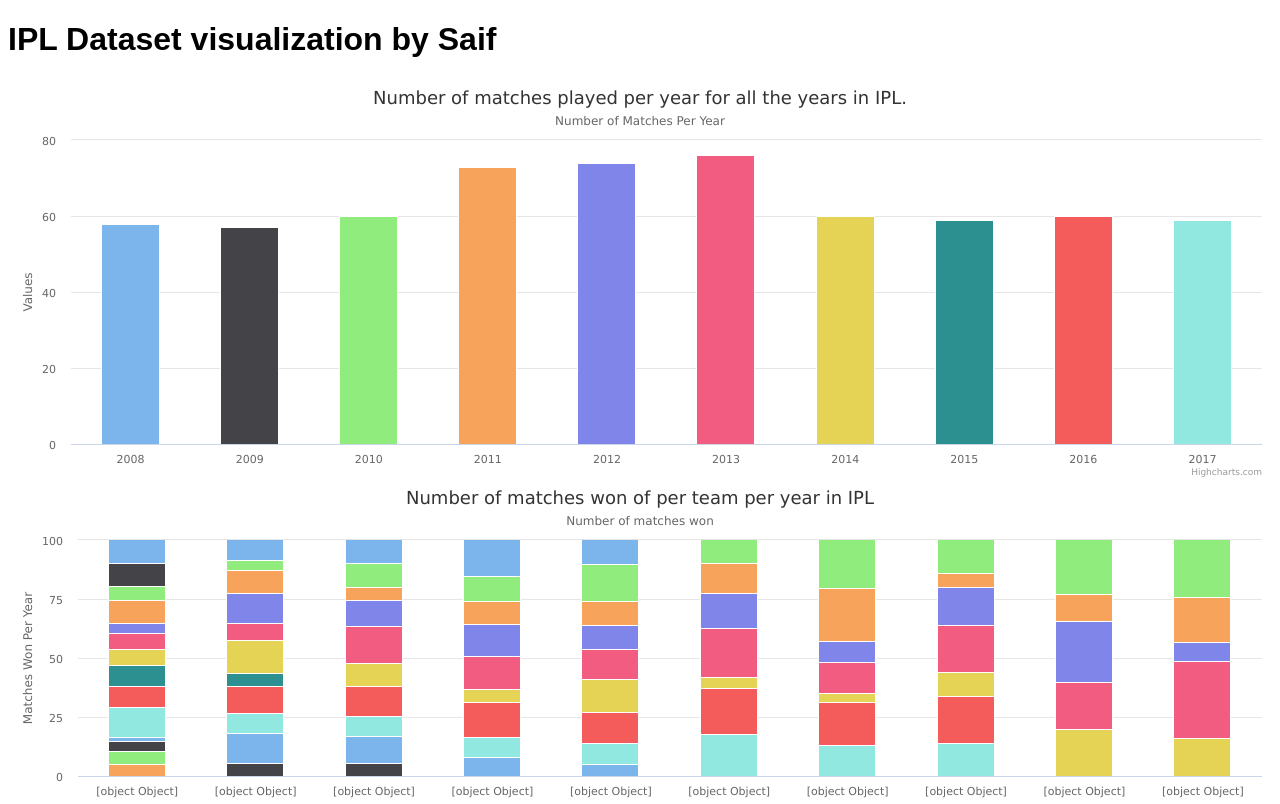
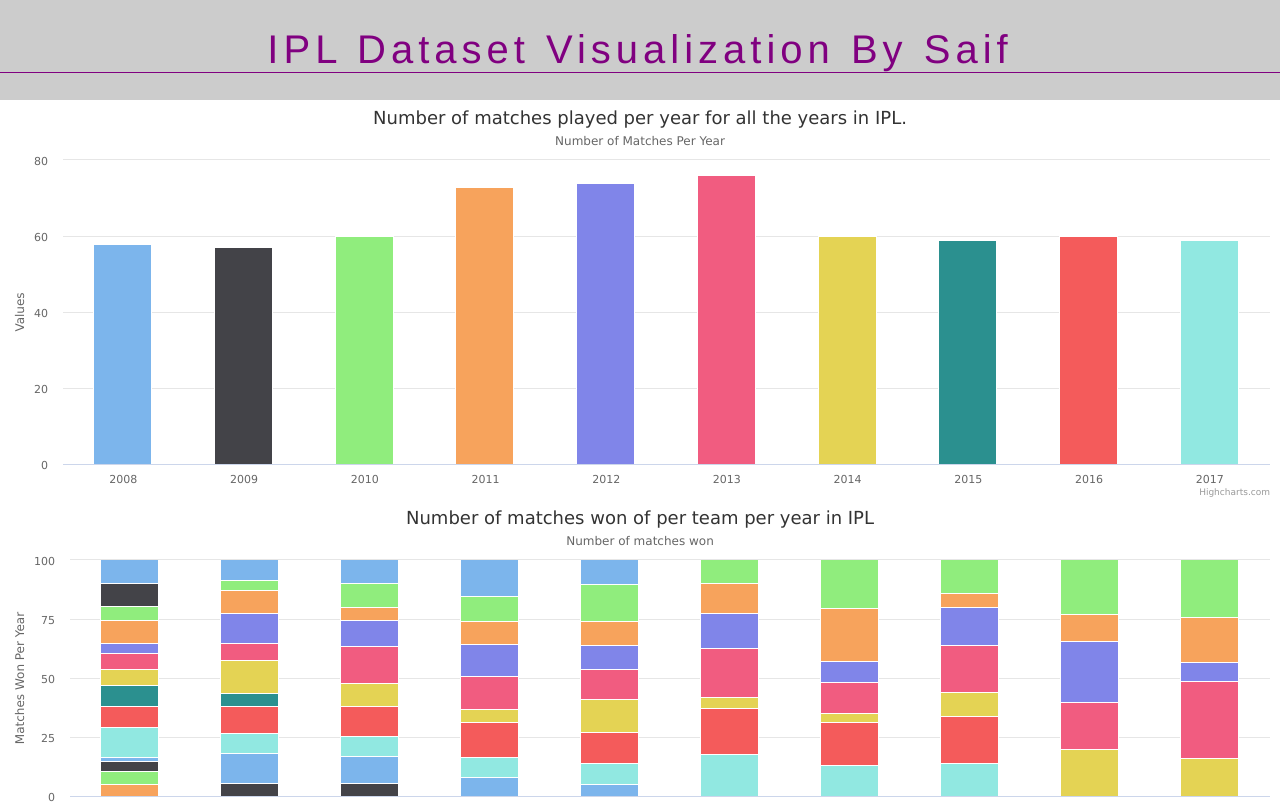
Before and after one commit to imshaiksaif/ipl-data-visualization, a website: page public/index.html in a window 1280 px wide. Shown: the top 804 px of the page. Drawn offline with nearby package versions, Linux system fonts and the light colour scheme.

Commit message:
Added style to heading tag in css file and gave background color

```diff
--- a/index.js
+++ b/index.js
@@ -164,6 +164,8 @@ let topEconomicalBowlersFunction = topEconomicalBowlers();
 // // Object of year and matches
 let fullObject = {findTotalMatchesFunction, matchesWonPerTeamFunction, totalRunsFunction, topEconomicalBowlersFunction};
 
+
+
 // writing output to json file in public folder
 (async () => {
     await writeToJSONFile("./public/data.json", fullObject);
--- a/public/styles.css
+++ b/public/styles.css
@@ -1,3 +1,17 @@
 body {
     font-family: sans-serif;
+    background-color: #ccc;
+    padding: 0;
+    margin: 0;
 }
+
+h1 {
+    font-family: Helvetica, sans-serif;
+    font-size: 2.5rem;
+    color: purple;
+    text-transform: capitalize;
+    font-weight: 300;
+    text-align: center;
+    border-bottom: 1.5px solid purple;
+    letter-spacing: 5px;
+}
```
